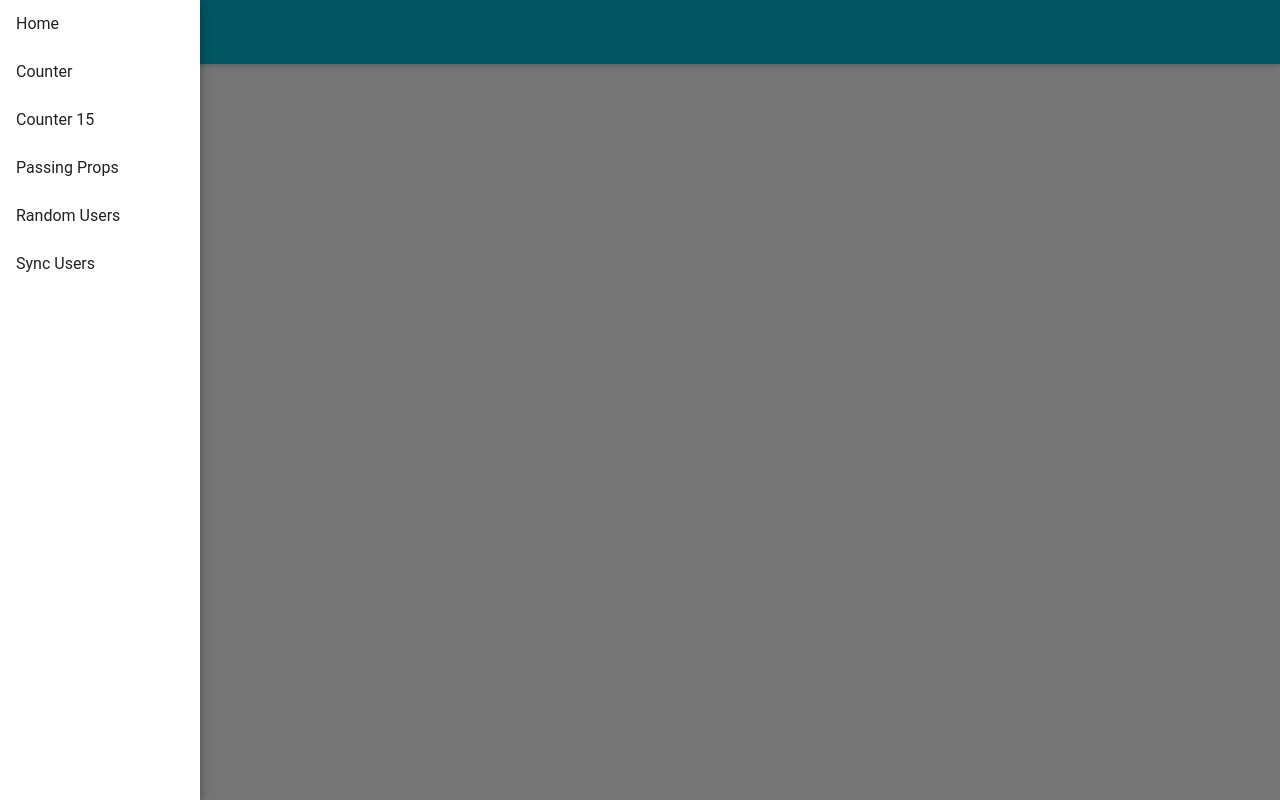
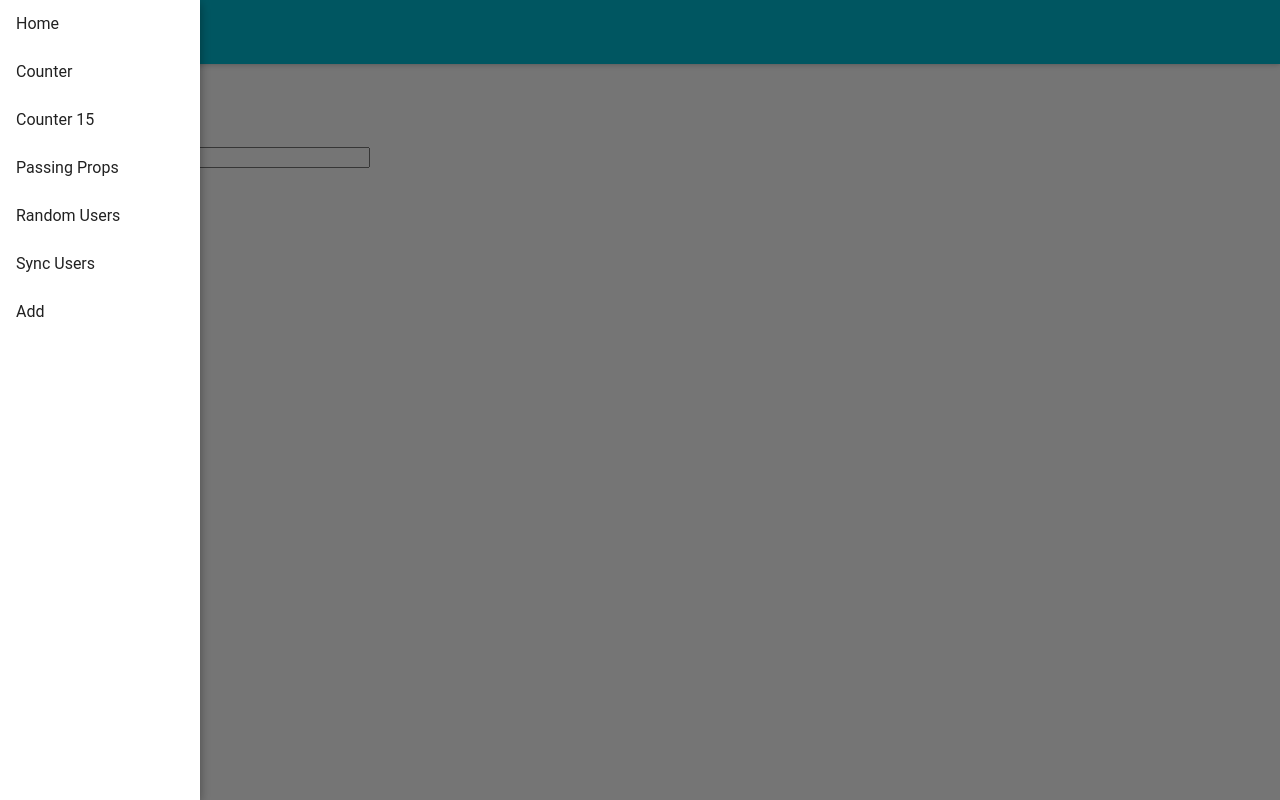
Before and after one commit to MarcinGal/JS-React-firebase-Redux---revision, a React (Create React App) app: page /add in a window 1280 px wide. Built offline with nearby package versions, Linux system fonts and the light colour scheme.

Commit message:
adding 2 numbers

```diff
--- /dev/null
+++ b/src/Add.js
@@ -0,0 +1,34 @@
+import React from 'react'
+
+class Add extends React.Component {
+    state = {
+        number1: 0,
+        number2: 0
+    }
+
+    render(){
+        return(
+            <div>
+                <h1>
+                    {this.state.number1 + this.state.number2}
+                </h1>
+                <input
+                type={'number'}
+                value={this.state.number1}
+                onChange={event => this.setState({
+                    number1: Number(event.target.value)
+                })}
+                />
+                 <input
+                type={'number'}
+                value={this.state.number2}
+                onChange={event => this.setState({
+                    number2: Number(event.target.value)
+                })}
+                />
+            </div>
+        )
+    }
+}
+
+export default Add
--- a/src/App.js
+++ b/src/App.js
@@ -6,6 +6,7 @@ import { ListItem } from 'material-ui/List'
 import Navigation from './Navigation'
 import FetchUsers from './FetchUsers'
 import SyncUsers from './SyncUsers'
+import Add from './Add'
 
 class App extends React.Component {
   render() {
@@ -51,6 +52,7 @@ class App extends React.Component {
             } />
             <Route path="/random-users" component={FetchUsers} />
             <Route path="/sync-users" component={SyncUsers} />
+            <Route path="/add" component={Add} />
 
           </div>
         </div>
--- a/src/Navigation.js
+++ b/src/Navigation.js
@@ -45,6 +45,7 @@ class Navigation extends React.Component {
               <MenuLink to={'/passing-props'} label="Passing Props" />
               <MenuLink to={'/random-users'} label="Random Users" />
               <MenuLink to={'/sync-users'} label="Sync Users" />
+              <MenuLink to={'/add'} label="Add" />
             </Drawer>
           </div>
         )
```
